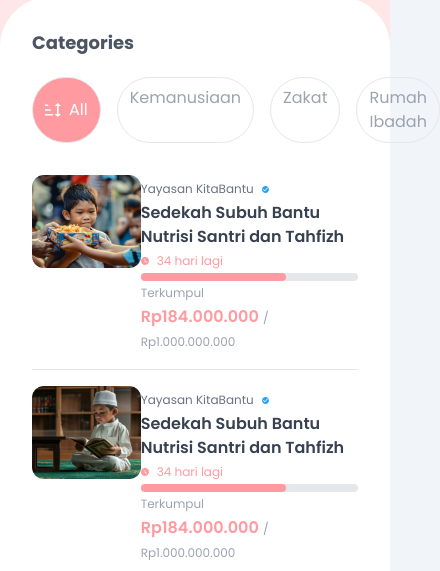
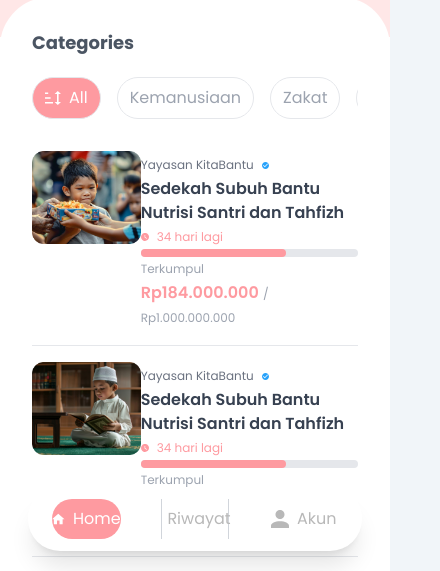
Before and after one commit to AQodS/crowd-funding, a website: page index.html in a window 390 px wide. Shown: the part 273-844 px from the top of the page, 440 px wide, since content can reach past the window. Drawn offline with Linux system fonts and the light colour scheme.

Commit message:
fix: responsive

```diff
--- a/index.html
+++ b/index.html
@@ -15,7 +15,7 @@
 
 <body class="bg-slate-100 font-poppins">
   <!-- Navbar -->
-  <nav class="bg-pink-custom w-full py-2 top-0 sticky">
+  <nav>
     <div class="flex mx-auto max-w-screen-sm">
       <input class="w-full rounded-s-full px-3 py-2 ms-2" type="text" placeholder="Cari Disini">
       <button class="bg-white rounded-e-full px-3 py-2 me-2" type="submit">
@@ -29,9 +29,9 @@
   <!-- Navbar End -->
 
   <!-- Main Body -->
-  <main class="mx-auto max-w-screen-sm bg-[#FFE7E7] min-h-screen">
+  <main class="mx-auto max-w-screen-sm min-h-screen bg-white">
     <!-- Banner -->
-    <div class="grid grid-cols-2">
+    <div class="grid grid-cols-2 bg-[#FFE7E7] pb-10">
       <div class="flex items-center px-8">
         <h1 class="text-2xl">
           Kita Bantu Sesama di Aplikasi <span class="font-bold">KitaBantu</span>
@@ -44,12 +44,12 @@
     <!-- Banner End -->
 
     <!-- Categories -->
-    <div class="w-full min-h-screen bg-white rounded-t-[50px] p-8">
+    <div class="w-full min-h-screen bg-white rounded-t-[50px] p-8 -mt-10">
       <h2 class="font-bold text-lg text-gray-600">Categories</h2>
       <!-- Categories Menu -->
       <div class="mt-5 mb-4">
-        <ul class="flex gap-4">
-          <li class="border border-gray-200 px-3 py-2 rounded-full text-white bg-pink-custom flex items-center gap-2">
+        <ul class="flex gap-4 overflow-auto">
+          <li class="border text-nowrap border-gray-200 px-3 py-2 rounded-full text-white bg-pink-custom flex items-center gap-2">
             <svg width="16" height="14" viewBox="0 0 16 14" fill="none" xmlns="http://www.w3.org/2000/svg">
               <path
                 d="M12.8 14L9.6 10.8889H12V3.11111H9.6L12.8 0L16 3.11111H13.6V10.8889H16M0 12.4444V10.8889H8V12.4444M0 7.77778V6.22222H5.6V7.77778M0 3.11111V1.55556H3.2V3.11111H0Z"
@@ -57,9 +57,9 @@
             </svg>
             All
           </li>
-          <li class="border border-gray-200 px-3 py-2 rounded-full text-gray-400">Kemanusiaan</li>
-          <li class="border border-gray-200 px-3 py-2 rounded-full text-gray-400">Zakat</li>
-          <li class="border border-gray-200 px-3 py-2 rounded-full text-gray-400">Rumah Ibadah</li>
+          <li class="border text-nowrap border-gray-200 px-3 py-2 rounded-full text-gray-400">Kemanusiaan</li>
+          <li class="border text-nowrap border-gray-200 px-3 py-2 rounded-full text-gray-400">Zakat</li>
+          <li class="border text-nowrap border-gray-200 px-3 py-2 rounded-full text-gray-400">Rumah Ibadah</li>
         </ul>
       </div>
       <!-- Categories Menu End -->
@@ -267,7 +267,40 @@
       <!-- Categories List End -->
     </div>
     <!-- Categories End -->
+
+    <!-- Nav Menu -->
+    <div class="mx-auto max-w-screen-sm bottom-0 sticky py-5 px-7">
+      <div class="grid grid-cols-3 bg-white rounded-full shadow-xl p-3 gap-4">
+        <div class="flex justify-center items-center py-2 mx-3 bg-pink-custom rounded-full text-white gap-2">
+          <svg width="22" height="18" viewBox="0 0 22 18" fill="none" xmlns="http://www.w3.org/2000/svg">
+            <path d="M8.50909 18V11.6471H12.7636V18H18.0818V9.52941H21.2727L10.6364 0L0 9.52941H3.19091V18H8.50909Z"
+              fill="white" />
+          </svg>
+          Home
+        </div>
+        <div
+          class="flex justify-center items-center py-2 mx-3 text-[#B8B8B8] gap-2 border-s border-s-gray-300 border-e border-e-gray-300">
+          <svg width="18" height="18" viewBox="0 0 18 18" fill="none" xmlns="http://www.w3.org/2000/svg">
+            <path
+              d="M14 3.78947V5.68421H4V3.78947H14ZM12 7.57895V9.47368H4V7.57895H12ZM15 16.1053L18 18V0H0V18L3 16.1053L6 18L9 16.1053L12 18L15 16.1053ZM16 1.89474V14.4568L15 13.8316L12 15.7263L9 13.8316L6 15.7263L3 13.8316L2 14.4568V1.89474H16Z"
+              fill="#B8B8B8" />
+          </svg>
+          Riwayat
+        </div>
+        <div class="flex justify-center items-center py-2 mx-3 text-[#B8B8B8] gap-2">
+          <svg width="18" height="18" viewBox="0 0 18 18" fill="none" xmlns="http://www.w3.org/2000/svg">
+            <path
+              d="M9 0C10.1935 0 11.3381 0.474106 12.182 1.31802C13.0259 2.16193 13.5 3.30653 13.5 4.5C13.5 5.69347 13.0259 6.83807 12.182 7.68198C11.3381 8.52589 10.1935 9 9 9C7.80653 9 6.66193 8.52589 5.81802 7.68198C4.97411 6.83807 4.5 5.69347 4.5 4.5C4.5 3.30653 4.97411 2.16193 5.81802 1.31802C6.66193 0.474106 7.80653 0 9 0ZM9 11.25C13.9725 11.25 18 13.2638 18 15.75V18H0V15.75C0 13.2638 4.0275 11.25 9 11.25Z"
+              fill="#B8B8B8" />
+          </svg>
+          Akun
+        </div>
+      </div>
+    </div>
+    <!-- Nav Menu End -->
   </main>
+
+
 </body>
 
 </html>
--- a/src/input.css
+++ b/src/input.css
@@ -1,5 +1,11 @@
-@import url('https://fonts.googleapis.com/css2?family=Poppins:wght@400;500;600;700&display=swap');
+@import url("https://fonts.googleapis.com/css2?family=Poppins:wght@400;500;600;700&display=swap");
 
 @tailwind base;
 @tailwind components;
 @tailwind utilities;
+
+@layer components {
+  nav {
+    @apply bg-pink-custom w-full py-2 top-0 sticky;
+  }
+}
```
Also changed, not shown: src/output.css.
